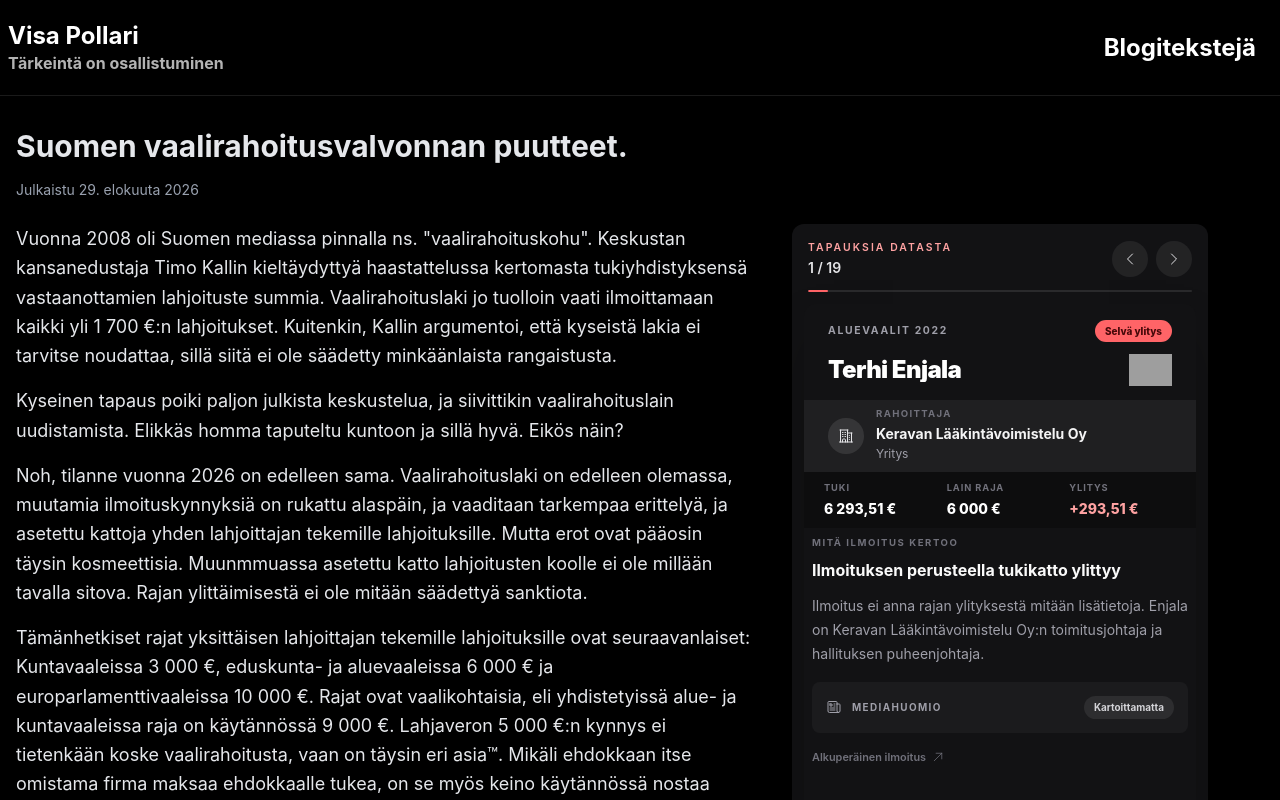
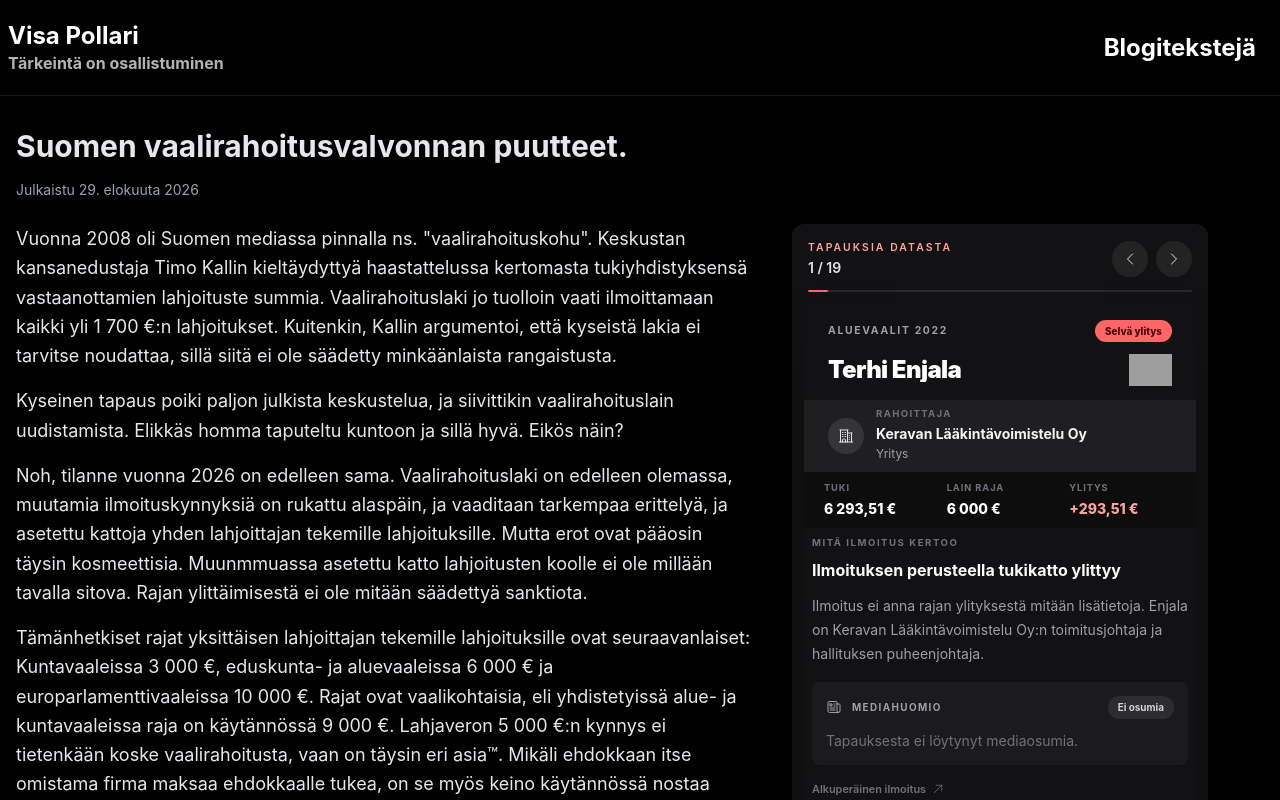
Before and after one commit to Earlo/kotisivut, a Next.js app: page /blogi/vaalirahoitus in a window 1280 px wide. Shown: the top 800 px of the page. Built offline with nearby package versions, Linux system fonts and the light colour scheme; grey boxes are pictures that could not be loaded.

Commit message:
add media#

```diff
--- a/app/blogi/vaalirahoitus/caset.json
+++ b/app/blogi/vaalirahoitus/caset.json
@@ -11,7 +11,8 @@
     "rikkeen_taso": "selvä",
     "status": "Ilmoituksen perusteella tukikatto ylittyy",
     "tausta": "Ilmoitus ei anna rajan ylityksestä mitään lisätietoja. Enjala on Keravan Lääkintävoimistelu Oy:n toimitusjohtaja ja hallituksen puheenjohtaja.",
-    "lahde": "https://www.vaalirahoitusvalvonta.fi/fi/index/vaalirahoitus/ilmoituksetvaaleittain/aluevaalit2022/04/0228/vaalirahoitusilmoitus.html"
+    "lahde": "https://www.vaalirahoitusvalvonta.fi/fi/index/vaalirahoitus/ilmoituksetvaaleittain/aluevaalit2022/04/0228/vaalirahoitusilmoitus.html",
+    "media": []
   },
   {
     "nimi": "Hanna Haipus",
@@ -25,7 +26,8 @@
     "rikkeen_taso": "selvä",
     "status": "Ilmoituksen perusteella tukikatto ylittyy",
     "tausta": "Ilmoitus ei anna rajan ylityksestä mitään lisätietoja. Haipeli Oy on oletettavasti Haipusten perheyritys.",
-    "lahde": "https://www.vaalirahoitusvalvonta.fi/fi/index/vaalirahoitus/ilmoituksetvaaleittain/kuntavaalit2025/564/0407/vaalirahoitusilmoitus.html"
+    "lahde": "https://www.vaalirahoitusvalvonta.fi/fi/index/vaalirahoitus/ilmoituksetvaaleittain/kuntavaalit2025/564/0407/vaalirahoitusilmoitus.html",
+    "media": []
   },
   {
     "nimi": "Mari Kaunistola",
@@ -39,7 +41,8 @@
     "rikkeen_taso": "selvä",
     "status": "Ilmoituksen perusteella tukikatto ylittyy",
     "tausta": "Ilmoitus ei anna rajan ylityksestä mitään lisätietoja",
-    "lahde": "https://www.vaalirahoitusvalvonta.fi/fi/index/vaalirahoitus/ilmoituksetvaaleittain/eduskuntavaalit2023/04/0085/vaalirahoitusilmoitus.html"
+    "lahde": "https://www.vaalirahoitusvalvonta.fi/fi/index/vaalirahoitus/ilmoituksetvaaleittain/eduskuntavaalit2023/04/0085/vaalirahoitusilmoitus.html",
+    "media": []
   },
   {
     "nimi": "Mai Kivelä",
@@ -50,10 +53,17 @@
     "tuki_euroa": 7480,
     "lakisaateinen_raja_euroa": 6000,
     "ylitys_euroa": 1480,
-    "rikkeen_taso": "selvä",
+    "rikkeen_taso": "selvähkö?",
     "status": "Ilmoituksen perusteella tukikatto ylittyy",
-    "tausta": "Ilmoitus ei anna rajan ylityksestä mitään lisätietoja",
-    "lahde": "https://www.vaalirahoitusvalvonta.fi/fi/index/vaalirahoitus/ilmoituksetvaaleittain/eduskuntavaalit2023/01/0074/vaalirahoitusilmoitus.html"
+    "tausta": "Ilmoituksen mukaan kyseessä ei ole rahallinen lahjoitus vaan ilmaiseksi annetun palvelun laskennallinen arvo",
+    "lahde": "https://www.vaalirahoitusvalvonta.fi/fi/index/vaalirahoitus/ilmoituksetvaaleittain/eduskuntavaalit2023/01/0074/vaalirahoitusilmoitus.html",
+    "media": [
+      {
+        "lahde": "Helsingin Sanomat.",
+        "linkki": "https://www.hs.fi/politiikka/art-2000009637569.html",
+        "huomio": "HS:n 7.6.2023 jutussa todettiin, että Kivelän vaalirahoitusilmoituksessa on yksi 6 000 euron katon ylittävä tukisumma."
+      }
+    ]
   },
   {
     "nimi": "Jarno Limnell",
@@ -66,8 +76,20 @@
     "ylitys_euroa": 1900,
     "rikkeen_taso": "selvä",
     "status": "Ilmoituksen perusteella tukikatto ylittyy",
-    "tausta": "Ilmoitus ei anna rajan ylityksestä mitään lisätietoja.",
-    "lahde": "https://www.vaalirahoitusvalvonta.fi/fi/index/vaalirahoitus/ilmoituksetvaaleittain/kuntavaalit2025/049/0350/vaalirahoitusilmoitus.html"
+    "tausta": "Ilmoitus ei anna rajan ylityksestä mitään lisätietoja. Huolimatta siitä että Limnellin ilmoitusta puitiin mediassa Cinia-tuen takia, ei rahoituskynnyksen ylitys tarttunut median haaviin.",
+    "lahde": "https://www.vaalirahoitusvalvonta.fi/fi/index/vaalirahoitus/ilmoituksetvaaleittain/kuntavaalit2025/049/0350/vaalirahoitusilmoitus.html",
+    "media": [
+      {
+        "lahde": "Iltalehti",
+        "linkki": "https://www.iltalehti.fi/politiikka/a/f00a19b0-cd87-4025-a3f2-dd18b03ab7ce",
+        "huomio": "Iltalehti uutisoi samasta vaalirahoitusilmoituksesta Cinia Oy:n 1 185 euron valtionyhtiötuen vuoksi. Jutussa ei nostettu esiin Kunto Salus Oy:n 4 900 euron tukea."
+      },
+      {
+        "lahde": "Kansan Uutiset",
+        "linkki": "https://www.ku.fi/artikkeli/5179863-vaalirahalakia-voi-rikkoa-ilman-rangaistusta-eika-rahoja-tarvitse-palauttaa",
+        "huomio": "Käsittelee Limnellin Cinia Oy:ltä saamaa lainvastaista valtionyhtiötukea ja vaalirahoituslain seuraamusten puutetta. Kunto Salus Oy:n 4 900 euron tukisummaa ei mainita."
+      }
+    ]
   },
   {
     "nimi": "Jukka Silén",
@@ -81,7 +103,8 @@
     "rikkeen_taso": "selvä",
     "status": "Ilmoituksen perusteella tukikatto ylittyy",
     "tausta": "Ilmoitus ei anna rajan ylityksestä mitään lisätietoja. Yllättäen Jukka Silen on Jukka Silén Oy:n toimitusjohtaja.",
-    "lahde": "https://www.vaalirahoitusvalvonta.fi/fi/index/vaalirahoitus/ilmoituksetvaaleittain/kuntavaalit2025/286/0122/vaalirahoitusilmoitus.html"
+    "lahde": "https://www.vaalirahoitusvalvonta.fi/fi/index/vaalirahoitus/ilmoituksetvaaleittain/kuntavaalit2025/286/0122/vaalirahoitusilmoitus.html",
+    "media": []
   },
   {
     "nimi": "Ville Valkonen",
@@ -92,12 +115,12 @@
     "tuki_euroa": 10801.91,
     "lakisaateinen_raja_euroa": 6000,
     "ylitys_euroa": 4801.91,
-    "rikkeen_taso": "selvä_varauksin",
+    "rikkeen_taso": "teknisesti ok",
     "status": "Välitetty tuki",
     "tausta": "",
-    "lahde": "https://www.vaalirahoitusvalvonta.fi/fi/index/vaalirahoitus/ilmoituksetvaaleittain/eduskuntavaalit2023/03/0196/vaalirahoitusilmoitus.html"
+    "lahde": "https://www.vaalirahoitusvalvonta.fi/fi/index/vaalirahoitus/ilmoituksetvaaleittain/eduskuntavaalit2023/03/0196/vaalirahoitusilmoitus.html",
+    "media": []
   },
-
   {
     "nimi": "Eero Heinäluoma",
     "puolue": "Suomen Sosialidemokraattinen Puolue",
@@ -107,10 +130,11 @@
     "tuki_euroa": 12991,
     "lakisaateinen_raja_euroa": 10000,
     "nimellinen_ylitys_euroa": 2991,
-    "rikkeen_taso": "epäselvä",
+    "rikkeen_taso": "teknisesti ok",
     "status": "Välitetty tuki",
     "tausta": "",
-    "lahde": "https://www.vaalirahoitusvalvonta.fi/fi/index/vaalirahoitus/ilmoituksetvaaleittain/europarlamenttivaalit2024/FI/0128/vaalirahoitusilmoitus.html"
+    "lahde": "https://www.vaalirahoitusvalvonta.fi/fi/index/vaalirahoitus/ilmoituksetvaaleittain/europarlamenttivaalit2024/FI/0128/vaalirahoitusilmoitus.html",
+    "media": []
   },
   {
     "nimi": "Eero Heinäluoma",
@@ -121,10 +145,11 @@
     "tuki_euroa": 11000,
     "lakisaateinen_raja_euroa": 10000,
     "nimellinen_ylitys_euroa": 1000,
-    "rikkeen_taso": "epäselvä",
+    "rikkeen_taso": "teknisesti ok",
     "status": "Välitetty tuki",
     "tausta": "Tietotori RY:n rahoituksesta ilmoituksen mukaan on 9 000€ 'välitettyä tukea' ja 2 000€ yhdistyksen omaa tukea.",
-    "lahde": "https://www.vaalirahoitusvalvonta.fi/fi/index/vaalirahoitus/ilmoituksetvaaleittain/europarlamenttivaalit2024/FI/0128/vaalirahoitusilmoitus.html"
+    "lahde": "https://www.vaalirahoitusvalvonta.fi/fi/index/vaalirahoitus/ilmoituksetvaaleittain/europarlamenttivaalit2024/FI/0128/vaalirahoitusilmoitus.html",
+    "media": []
   },
   {
     "nimi": "Eveliina Heinäluoma",
@@ -136,9 +161,10 @@
     "lakisaateinen_raja_euroa": 6000,
     "nimellinen_ylitys_euroa": 7821,
     "rikkeen_taso": "epäselvä",
-    "status": "Välitetty tuki?",
+    "status": "Välitetty tuki",
     "tausta": "Hyvä Suomi ry:n nimissä näkyy 13 821 euroa. Toisin kuin Eero Heinäluoman tapauksessa, ilmoituksessa ei ole merkitty juuri kyseisen lahjoituksen sisältävän 'välitettyä tukea'.",
-    "lahde": "https://www.vaalirahoitusvalvonta.fi/fi/index/vaalirahoitus/ilmoituksetvaaleittain/eduskuntavaalit2023/01/0176/vaalirahoitusilmoitus.html"
+    "lahde": "https://www.vaalirahoitusvalvonta.fi/fi/index/vaalirahoitus/ilmoituksetvaaleittain/eduskuntavaalit2023/01/0176/vaalirahoitusilmoitus.html",
+    "media": []
   },
   {
     "nimi": "Aleksi Jäntti",
@@ -149,11 +175,12 @@
     "tuki_euroa": 26435,
     "lakisaateinen_raja_euroa": 6000,
     "ylitys_euroa": null,
-    "rikkeen_taso": "avoimuusongelma",
+    "rikkeen_taso": "Ei rikettä",
     "status": "Rahoittajat eivät ole julkisia",
     "tausta": "Esimerkkitapaus, kuinka merkittävä vaalirahoitus on mahdollista kerätä ilman että yhtään mitään ilmoitettavaa syntyy.",
     "kysymys": "Mistä 26 435 euroa tuli? Julkisesta ilmoituksesta yksittäisiä yrityksiä ei voi tunnistaa.",
-    "lahde": "https://www.vaalirahoitusvalvonta.fi/fi/index/vaalirahoitus/ilmoituksetvaaleittain/eduskuntavaalit2023/07/0085/vaalirahoitusilmoitus.html"
+    "lahde": "https://www.vaalirahoitusvalvonta.fi/fi/index/vaalirahoitus/ilmoituksetvaaleittain/eduskuntavaalit2023/07/0085/vaalirahoitusilmoitus.html",
+    "media": []
   },
   {
     "nimi": "Juho Jokinen",
@@ -164,11 +191,12 @@
     "tuki_euroa": 4920,
     "lakisaateinen_raja_euroa": 3000,
     "nimellinen_ylitys_euroa": 1920,
-    "rikkeen_taso": "epäselvä",
+    "rikkeen_taso": "teknisesti ok",
     "status": "Välitetty tuki",
     "tausta": "",
     "kysymys": "",
-    "lahde": "https://www.vaalirahoitusvalvonta.fi/fi/index/vaalirahoitus/ilmoituksetvaaleittain/kuntavaalit2025/109/0233/vaalirahoitusilmoitus.html"
+    "lahde": "https://www.vaalirahoitusvalvonta.fi/fi/index/vaalirahoitus/ilmoituksetvaaleittain/kuntavaalit2025/109/0233/vaalirahoitusilmoitus.html",
+    "media": []
   },
   {
     "nimi": "Johanna Karjula",
@@ -179,11 +207,12 @@
     "tuki_euroa": 11153.47,
     "lakisaateinen_raja_euroa": 3000,
     "nimellinen_ylitys_euroa": 8153.47,
-    "rikkeen_taso": "epäselvä",
+    "rikkeen_taso": "teknisesti ok",
     "status": "Välitetty tuki",
     "tausta": "",
     "kysymys": "",
-    "lahde": "https://www.vaalirahoitusvalvonta.fi/fi/index/vaalirahoitus/ilmoituksetvaaleittain/kuntavaalit2025/564/0506/vaalirahoitusilmoitus.html"
+    "lahde": "https://www.vaalirahoitusvalvonta.fi/fi/index/vaalirahoitus/ilmoituksetvaaleittain/kuntavaalit2025/564/0506/vaalirahoitusilmoitus.html",
+    "media": []
   },
   {
     "nimi": "Pihla Keto-Huovinen",
@@ -194,11 +223,12 @@
     "tuki_euroa": 6400,
     "lakisaateinen_raja_euroa": 6000,
     "nimellinen_ylitys_euroa": 400,
-    "rikkeen_taso": "epäselvä",
+    "rikkeen_taso": "teknisesti ok",
     "status": "Välitetty tuki",
     "tausta": "Myös vaalivideoiden ja autoteippausten laskennalliset summat ovat kätevästi juuri alle 6 000 € ja 1 500 € rajojen alla",
     "kysymys": "",
-    "lahde": "https://www.vaalirahoitusvalvonta.fi/fi/index/vaalirahoitus/ilmoituksetvaaleittain/eduskuntavaalit2023/02/0062/vaalirahoitusilmoitus.html"
+    "lahde": "https://www.vaalirahoitusvalvonta.fi/fi/index/vaalirahoitus/ilmoituksetvaaleittain/eduskuntavaalit2023/02/0062/vaalirahoitusilmoitus.html",
+    "media": []
   },
   {
     "nimi": "Sari Multala",
@@ -209,11 +239,12 @@
     "tuki_euroa": 6343.5,
     "lakisaateinen_raja_euroa": 3000,
     "nimellinen_ylitys_euroa": 3343.5,
-    "rikkeen_taso": "epäselvä",
+    "rikkeen_taso": "teknisesti ok",
     "status": "Välitetty tuki",
     "tausta": "",
     "kysymys": "Summat ilmoituksesa eivät täsmää",
-    "lahde": "https://www.vaalirahoitusvalvonta.fi/fi/index/vaalirahoitus/ilmoituksetvaaleittain/kuntavaalit2025/092/0589/vaalirahoitusilmoitus.html"
+    "lahde": "https://www.vaalirahoitusvalvonta.fi/fi/index/vaalirahoitus/ilmoituksetvaaleittain/kuntavaalit2025/092/0589/vaalirahoitusilmoitus.html",
+    "media": []
   },
   {
     "nimi": "Sari Sarkomaa",
@@ -224,11 +255,12 @@
     "tuki_euroa": 9600,
     "lakisaateinen_raja_euroa": 6000,
     "nimellinen_ylitys_euroa": 3600,
-    "rikkeen_taso": "epäselvä",
+    "rikkeen_taso": "teknisesti ok",
     "status": "Välitetty tuki",
     "tausta": "",
     "kysymys": "",
-    "lahde": "https://www.vaalirahoitusvalvonta.fi/fi/index/vaalirahoitus/ilmoituksetvaaleittain/eduskuntavaalit2023/01/0147/vaalirahoitusilmoitus.html"
+    "lahde": "https://www.vaalirahoitusvalvonta.fi/fi/index/vaalirahoitus/ilmoituksetvaaleittain/eduskuntavaalit2023/01/0147/vaalirahoitusilmoitus.html",
+    "media": []
   },
   {
     "nimi": "Ben Zyskowicz",
@@ -239,13 +271,13 @@
     "tuki_euroa": 8400,
     "lakisaateinen_raja_euroa": 6000,
     "nimellinen_ylitys_euroa": 2400,
-    "rikkeen_taso": "epäselvä",
+    "rikkeen_taso": "teknisesti ok",
     "status": "Välitetty tuki",
     "tausta": "",
     "kysymys": "",
-    "lahde": "https://www.vaalirahoitusvalvonta.fi/fi/index/vaalirahoitus/ilmoituksetvaaleittain/eduskuntavaalit2023/01/0154/vaalirahoitusilmoitus.html"
+    "lahde": "https://www.vaalirahoitusvalvonta.fi/fi/index/vaalirahoitus/ilmoituksetvaaleittain/eduskuntavaalit2023/01/0154/vaalirahoitusilmoitus.html",
+    "media": []
   },
-
   {
     "nimi": "Timo Harakka",
     "puolue": "Suomen Sosialidemokraattinen Puolue",
@@ -259,7 +291,19 @@
     "status": "Ylimenevä osuus palautettiin",
     "tausta": "Timo Harakka on Kansakunta Oy:n pääomistaja. Rajan ylittävä osuus (3 451 €) palautettiin Kansakunta Oy:lle",
     "kysymys": "",
-    "lahde": "https://www.vaalirahoitusvalvonta.fi/fi/index/vaalirahoitus/ilmoituksetvaaleittain/eduskuntavaalit2023/01/0175/vaalirahoitusilmoitus.html"
+    "lahde": "https://www.vaalirahoitusvalvonta.fi/fi/index/vaalirahoitus/ilmoituksetvaaleittain/eduskuntavaalit2023/01/0175/vaalirahoitusilmoitus.html",
+    "media": [
+      {
+        "lahde": "Helsingin Sanomat.",
+        "linkki": "https://www.hs.fi/politiikka/art-2000009637569.html",
+        "huomio": "HS:n 7.6.2023 jutussa Timo Harakan kerrotaan rikkoneen vaalirahoituslakia. Harakka kertoo korjaavansa asian."
+      },
+      {
+        "lahde": "Verkkouutiset",
+        "linkki": "https://www.verkkouutiset.fi/a/timo-harakka-maksoi-yhtiostaan-itselleen-vaalitukea-verottaja-voi-tulkita-peitellyksi-osingoksi/",
+        "huomio": "Uutisoi Kansakunta Oy:n 9 451 euron tuesta, 6 000 euron tukikatosta ja Harakan aikomuksesta palauttaa ylimenevä osuus. Jutussa käsitellään myös mahdollisuutta tulkita lahjoitus piilo-osinkona."
+      }
+    ]
   },
   {
     "nimi": "Petteri Orpo",
@@ -274,6 +318,18 @@
     "status": "Ylimenevä osuus palautettiin",
     "tausta": "Rajan ylittävä osuus (300 €) palautettiin TS-Yhtymä Oy:lle",
     "kysymys": "",
-    "lahde": "https://www.vaalirahoitusvalvonta.fi/fi/index/vaalirahoitus/ilmoituksetvaaleittain/eduskuntavaalit2023/03/0188/vaalirahoitusilmoitus.html"
+    "lahde": "https://www.vaalirahoitusvalvonta.fi/fi/index/vaalirahoitus/ilmoituksetvaaleittain/eduskuntavaalit2023/03/0188/vaalirahoitusilmoitus.html",
+    "media": [
+      {
+        "lahde": "Uusi Suomi",
+        "linkki": "https://www.uusisuomi.fi/uutiset/useita-sanomalehtia-omistava-ts-yhtyma-tuki-petteri-orpon-vaalikampanjaa-suoraan-6-000-eurolla-nain-kommentoi-medialiitto/eb492029-d98e-4124-abfd-3bf70aa60247",
+        "huomio": "Uutisoi TS-Yhtymän tuesta 6 000 euron suuruisena."
+      },
+      {
+        "lahde": "Demokraatti",
+        "linkki": "https://demokraatti.fi/puoluejohtajat-pistivat-rahaa-likoon-vaaleissa-11-000-ja-72-000-euron-valilla",
+        "huomio": "Ilmoittaa TS-Yhtymän tueksi 6 000 euroa. Ilmoituksen 6 300 euron alkuperäistä summaa ja 300 euron palautusta ei jutussa käsitellä."
+      }
+    ]
   }
 ]
--- a/app/blogi/vaalirahoitus/page.tsx
+++ b/app/blogi/vaalirahoitus/page.tsx
@@ -104,7 +104,7 @@ const PartiesPage = () => {
               <Money amount={10000} />. Rajat ovat vaalikohtaisia, eli yhdistetyissä alue- ja kuntavaaleissa raja on
               käytännössä <Money amount={9000} />. Lahjaveron <Money amount={5000} />
               :n kynnys ei tietenkään koske vaalirahoitusta, vaan on täysin eri asia™. Mikäli ehdokkaan itse omistama
-              firma maksaa ehdokkaalle tukea, on se myös keino käytännössä nostaa verottomia osinkoja.
+              firma maksaa ehdokkaalle tukea, on se myös keino käytännössä nostaa verottomia osinkoja. [lähde]
             </Text>
             <Text>
               Vielä ongelmallisempaa on, että valvonta perustuu pitkälti ehdokkaiden itse tekemiin ilmoituksiin. Kun
@@ -115,7 +115,7 @@ const PartiesPage = () => {
               peittää, on se täysin triviaalia reitittämällä raha useampien välikäsien kautta.
             </Text>
             <Subheader>Kuinka piilottaisin vaalirahoitusta jos haluaisin Tips and Tricks</Subheader>
-            <Text>1. Valitse ehdokas joka ei missään nimessä ole pääsemässä läpi, kuten vaikka Visa Pollari. 2.</Text>
+            <Text>TODO</Text>
             <Text>
               Valvonta perustuu pitkälti siihen, että media ja kansalaiset jaksavat toimia vallan vahtikoirina. Muutamia
               tapauksia on mm. [Case Orpo ja Case Harakka]. Näissäkin, lakia ilmiselvästi rikottiin, mutta ainoa
--- a/components/vaalirahoitus/Tapahtumakortti.tsx
+++ b/components/vaalirahoitus/Tapahtumakortti.tsx
@@ -7,15 +7,10 @@ import {
 import Image from 'next/image';
 import Money from './Money';
 
-interface MediaSource {
-  nimi: string;
-  url: string;
-}
-
-interface MediaAttention {
-  havaittu: boolean;
-  yhteenveto?: string;
-  lahteet?: MediaSource[];
+interface MediaMention {
+  lahde: string;
+  linkki: string;
+  huomio: string;
 }
 
 export interface VaalirahoitusCase {
@@ -33,7 +28,7 @@ export interface VaalirahoitusCase {
   status: string;
   tausta: string;
   kysymys?: string;
-  mediahuomio?: MediaAttention;
+  media: MediaMention[];
   lahde: string;
 }
 
@@ -113,6 +108,7 @@ const Tapahtumakortti = ({ tapaus }: TapahtumakorttiProps) => {
   const level = getLevelStyle(tapaus.rikkeen_taso);
   const overage = getOverage(tapaus);
   const party = tapaus.puolue ? partyLogos[tapaus.puolue] : undefined;
+  const hasMediaMentions = tapaus.media.length > 0;
 
   return (
     <article className="flex h-full min-h-0 flex-col overflow-hidden rounded-xl bg-[#121214] shadow-2xl shadow-black/35">
@@ -197,28 +193,30 @@ const Tapahtumakortti = ({ tapaus }: TapahtumakorttiProps) => {
             <NewspaperIcon className="h-4 w-4 shrink-0 text-zinc-400" aria-hidden="true" />
             <p className="text-[0.62rem] font-bold tracking-[0.14em] text-zinc-400 uppercase">Mediahuomio</p>
             <span className="ml-auto rounded-full bg-white/8 px-2.5 py-1 text-[0.62rem] font-bold text-zinc-300">
-              {tapaus.mediahuomio ? (tapaus.mediahuomio.havaittu ? 'Havaittu' : 'Ei havaittu') : 'Kartoittamatta'}
+              {hasMediaMentions
+                ? `${tapaus.media.length} ${tapaus.media.length === 1 ? 'osuma' : 'osumaa'}`
+                : 'Ei osumia'}
             </span>
           </div>
-          {tapaus.mediahuomio?.yhteenveto && (
-            <p className="mt-3 text-sm leading-5 text-zinc-400">{tapaus.mediahuomio.yhteenveto}</p>
-          )}
-          {tapaus.mediahuomio?.lahteet && tapaus.mediahuomio.lahteet.length > 0 && (
-            <ul className="mt-3 space-y-2">
-              {tapaus.mediahuomio.lahteet.map((lahde) => (
-                <li key={lahde.url}>
+          {hasMediaMentions ? (
+            <ul className="mt-3 space-y-3">
+              {tapaus.media.map((mediaosuma) => (
+                <li key={mediaosuma.linkki} className="border-t border-white/8 pt-3 first:border-0 first:pt-0">
                   <a
-                    href={lahde.url}
+                    href={mediaosuma.linkki}
                     target="_blank"
                     rel="noreferrer"
                     className="inline-flex items-center gap-1.5 text-xs font-semibold text-zinc-300 transition hover:text-white focus-visible:rounded focus-visible:outline-2 focus-visible:outline-offset-2 focus-visible:outline-sky-300"
                   >
-                    {lahde.nimi}
+                    {mediaosuma.lahde}
                     <ArrowUpRightIcon className="h-3 w-3" aria-hidden="true" />
                   </a>
+                  <p className="mt-1.5 text-xs leading-5 text-zinc-500">{mediaosuma.huomio}</p>
                 </li>
               ))}
             </ul>
+          ) : (
+            <p className="mt-3 text-sm leading-5 text-zinc-500">Tapauksesta ei löytynyt mediaosumia.</p>
           )}
         </section>
 
```
